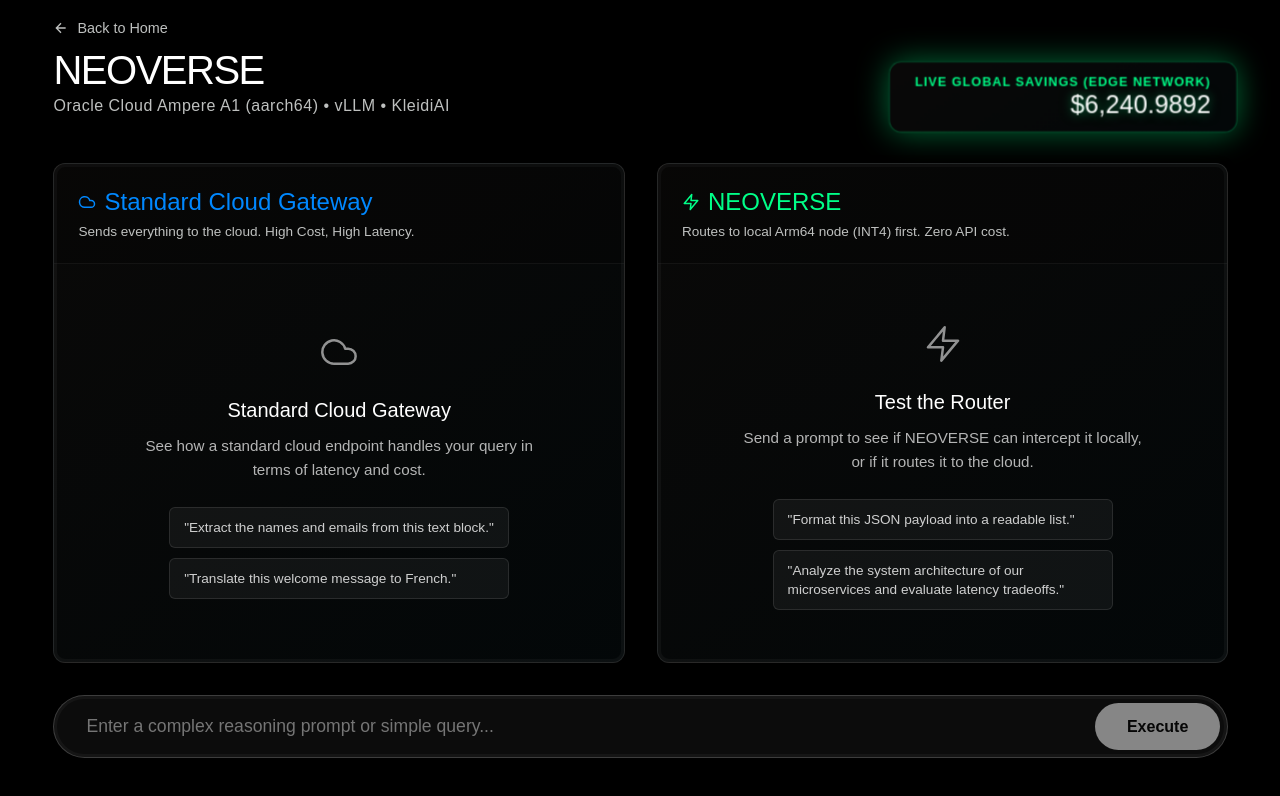
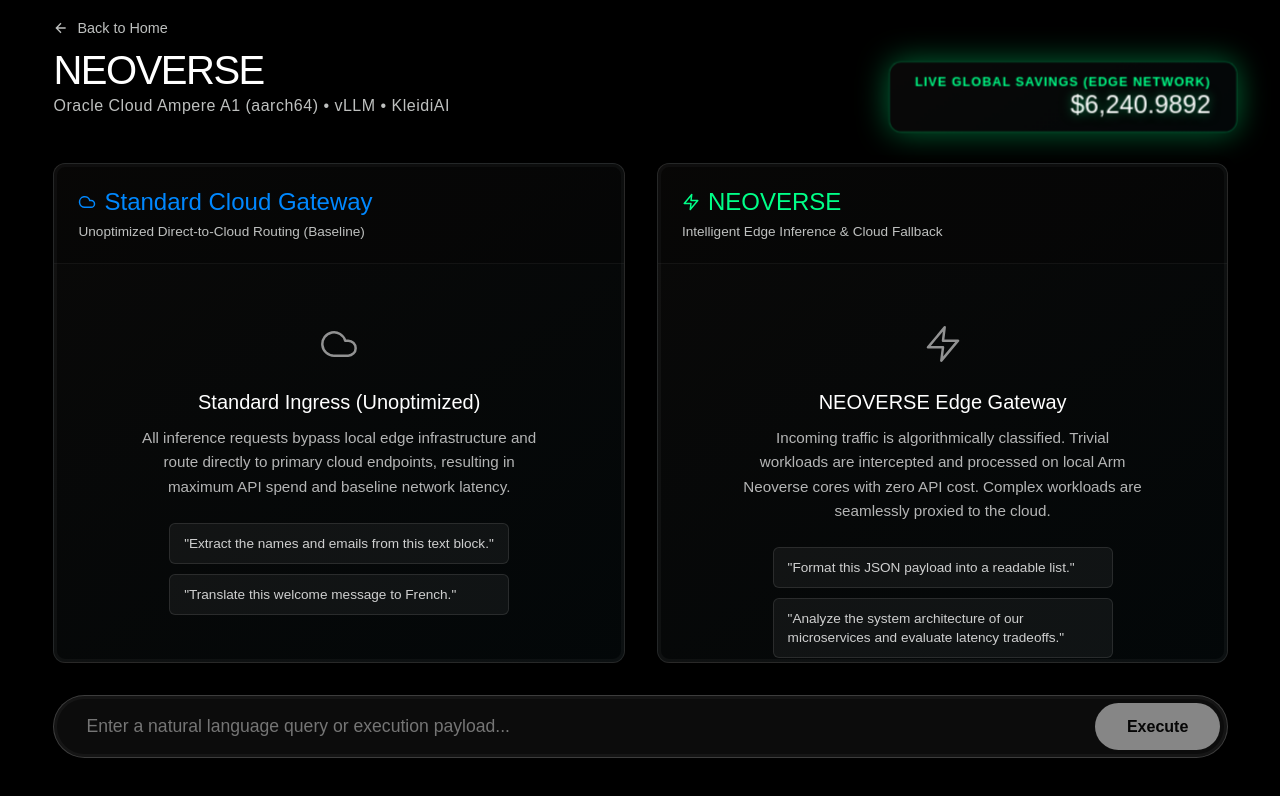
Before and after one commit to HillaryIkhais/NEOVERSE, a React app in the folder frontend/: page / in a window 1280 px wide. Both pictures are taken after a click on the button "Enter Dashboard". Shown: the top 796 px of the page. Built offline with nearby package versions, Linux system fonts and the light colour scheme; the HTML template or start-up script is replaced by a standard one.

Commit message:
style: elevate Dashboard UI copy to professional enterprise-grade terminology

```diff
--- a/frontend/src/Dashboard.jsx
+++ b/frontend/src/Dashboard.jsx
@@ -156,7 +156,7 @@
               <svg width="18" height="18" viewBox="0 0 24 24" fill="none" stroke="currentColor" strokeWidth="2" strokeLinecap="round" strokeLinejoin="round"><path d="M17.5 19H9a7 7 0 1 1 6.71-9h1.79a4.5 4.5 0 1 1 0 9Z"/></svg>
               Standard Cloud Gateway
             </h2>
-            <p className="panel-subtitle">Sends everything to the cloud. High Cost, High Latency.</p>
+            <p className="panel-subtitle">Unoptimized Direct-to-Cloud Routing (Baseline)</p>
           </div>
 
           <div className="chat-history">
@@ -165,8 +165,8 @@
                 <div className="empty-state-icon">
                   <svg width="40" height="40" viewBox="0 0 24 24" fill="none" stroke="currentColor" strokeWidth="1.5" strokeLinecap="round" strokeLinejoin="round"><path d="M17.5 19H9a7 7 0 1 1 6.71-9h1.79a4.5 4.5 0 1 1 0 9Z"/></svg>
                 </div>
-                <h3>Standard Cloud Gateway</h3>
-                <p>See how a standard cloud endpoint handles your query in terms of latency and cost.</p>
+                <h3>Standard Ingress (Unoptimized)</h3>
+                <p>All inference requests bypass local edge infrastructure and route directly to primary cloud endpoints, resulting in maximum API spend and baseline network latency.</p>
                 <div className="suggested-prompts">
                   <button className="suggested-btn" onClick={() => setPrompt('Extract the names and emails from this text block.')}>
                     "Extract the names and emails from this text block."
@@ -201,7 +201,7 @@
               <svg width="18" height="18" viewBox="0 0 24 24" fill="none" stroke="currentColor" strokeWidth="2" strokeLinecap="round" strokeLinejoin="round"><path d="M13 2L3 14h9l-1 8 10-12h-9l1-8z"/></svg>
               NEOVERSE
             </h2>
-            <p className="panel-subtitle">Routes to local Arm64 node (INT4) first. Zero API cost.</p>
+            <p className="panel-subtitle">Intelligent Edge Inference & Cloud Fallback</p>
           </div>
 
           <div className="chat-history">
@@ -210,8 +210,8 @@
                 <div className="empty-state-icon">
                   <svg width="40" height="40" viewBox="0 0 24 24" fill="none" stroke="currentColor" strokeWidth="1.5" strokeLinecap="round" strokeLinejoin="round"><path d="M13 2L3 14h9l-1 8 10-12h-9l1-8z"/></svg>
                 </div>
-                <h3>Test the Router</h3>
-                <p>Send a prompt to see if NEOVERSE can intercept it locally, or if it routes it to the cloud.</p>
+                <h3>NEOVERSE Edge Gateway</h3>
+                <p>Incoming traffic is algorithmically classified. Trivial workloads are intercepted and processed on local Arm Neoverse cores with zero API cost. Complex workloads are seamlessly proxied to the cloud.</p>
                 <div className="suggested-prompts">
                   <button className="suggested-btn" onClick={() => setPrompt('Format this JSON payload into a readable list.')}>
                     "Format this JSON payload into a readable list."
@@ -245,7 +245,7 @@
           type="text"
           value={prompt}
           onChange={(e) => setPrompt(e.target.value)}
-          placeholder="Enter a complex reasoning prompt or simple query..."
+          placeholder="Enter a natural language query or execution payload..."
           disabled={isLoading}
         />
         <button type="submit" disabled={isLoading || !prompt.trim()}>
```
